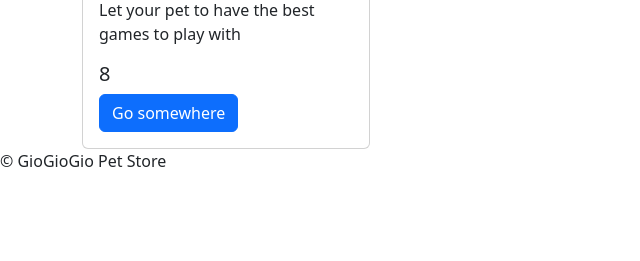
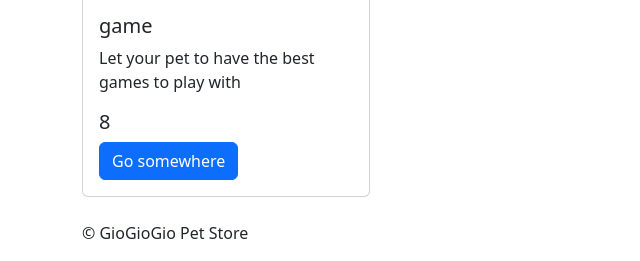
Before and after one commit to giovannilampis/php-oop-2, a PHP site: page / in a window 1280 px wide. Shown: the part 1151-1412 px from the top of the page, without its empty margins (0-640 px from the left). Before the commit the page ends 1318 px from the top, so only its background shows below. Run offline with PHP 8.4, Linux system fonts and the light colour scheme.

Commit message:
add a very basic style

```diff
--- a/views/partials/footer.php
+++ b/views/partials/footer.php
@@ -1,6 +1,9 @@
-<footer>
+<footer class="mt-4">
 
-    <p>&copy GioGioGio Pet Store</p>
+    <div class="container">
+        <p>&copy GioGioGio Pet Store</p>
+    </div>
+
 
 </footer>
 
--- a/views/partials/head.php
+++ b/views/partials/head.php
@@ -14,4 +14,4 @@
 
 <body>
 
-    <h1>My pet store</h1>
+    <h1 class="text-center py-3 mb-4">My pet store</h1>
```
